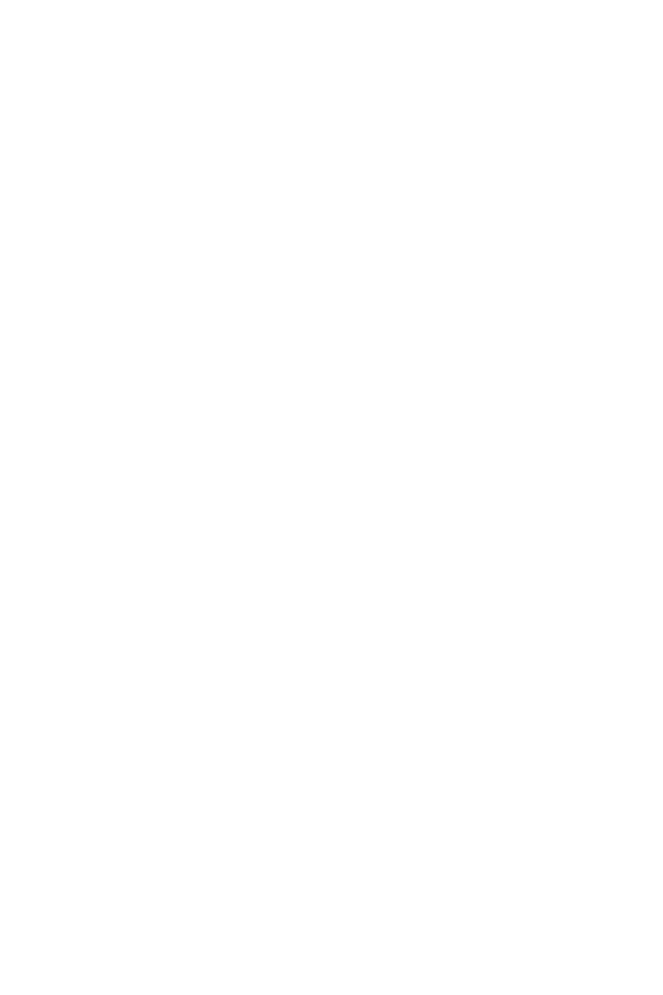
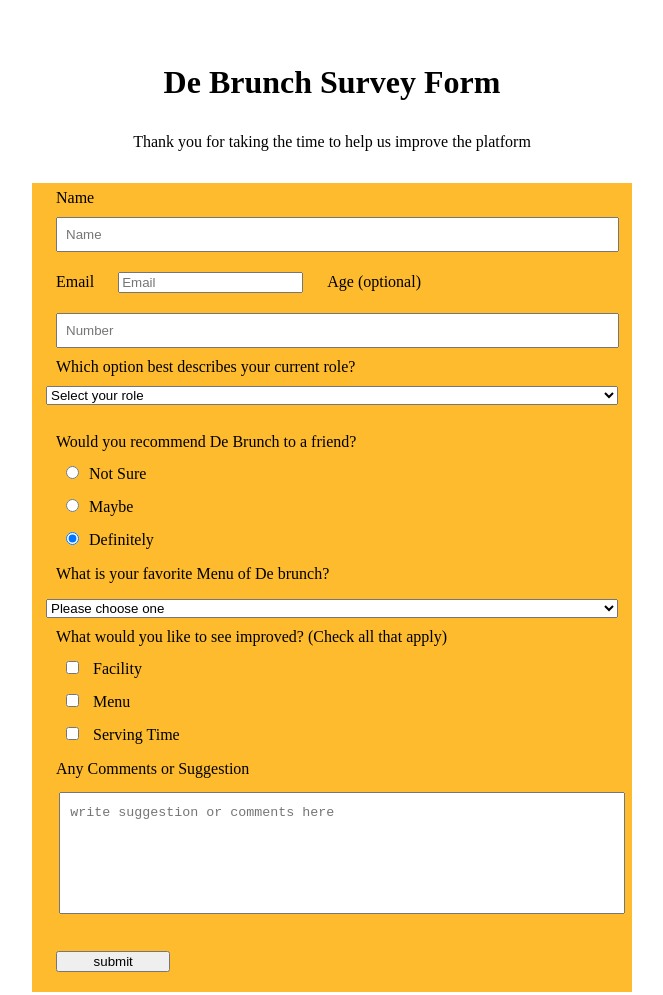
Before and after one commit to satoriya/Survey-Form, a plain HTML site: page index.html in a window 1280 px wide. Shown: the whole page, without its empty margins (308-971 px from the left). Before the commit the page ends 816 px from the top, so only its background shows below. Drawn offline with Linux system fonts and the light colour scheme.

Commit message:
finising the project

```diff
--- a/index.html
+++ b/index.html
@@ -7,6 +7,72 @@
     <title>Document</title>
 </head>
 <body>
+    <h1 id="title">De Brunch Survey Form</h1>
+    <p id="description">Thank you for taking the time to help us improve the platform</p>
+    <form id="survey-form">
+        <fieldset>
+            <label id="name-label" for="name">Name</label>
+            <input type="text" id="name" placeholder="Name" required>
 
+            <label id="email-label" for="email">Email</label>
+            <input type="email" id="email" placeholder="Email" pattern="[a-z0-9]+@[a-z]+\.[a-z]{2,3}" required>
+
+            <label id="number-label" for="number">Age (optional)</label>
+            <input type="number" id="number" min="12" max="120" placeholder="Number" required>
+
+            <label>Which option best describes your current role?
+                <select id="drowdown">
+                    <option value="" disabled selected>Select your role</option>
+                    <option value="student">Student</option>
+                    <option value="full-time-student">Full Time Student</option>
+                    <option value="part-time">Part Time</option>
+                </select>
+            </label>
+        </fieldset>
+        <fieldset>
+            <legend> Would you recommend De Brunch to a friend? </legend>
+                <label class="inline" for="0">
+                    <input name="recommended"
+                     id="0" value="not-sure" type="radio" checked>Not Sure</label>
+                <label class="inline" for="1"><input name="recommended"
+                    id="1" value="maybe" type="radio" checked>Maybe</label>
+                <label class="inline" for="2"><input name="recommended"
+                    id="2" value="definitely" type="radio" checked>Definitely</label>
+
+        </fieldset>
+        <fieldset>
+            <legend>What is your favorite Menu of De brunch?</legend>
+            <select id="dropdown">
+                <option value="" selected disabled>Please choose one</option>
+                <option value="nasi-goreng">Nasi Goreng</option>
+                <option value="ayam-bakar">Ayam Bakar</option>
+                <option value="sate-ayam">Sate Ayam</option>
+                <option value="nasi-pecel">Nasi Pecel</option>
+                <option value="ikan-bakar">Ikan Bakar</option>
+            </select>
+        </fieldset>
+        <fieldset>
+            <legend>What would you like to see improved? (Check all that apply)</legend>
+            <div>
+                <label class="inline" for="facility">
+                    <input type="checkbox" value="facility" id="facility" name="facility">
+                    Facility
+                 </label>
+                 <label class="inline" for="menu">
+                    <input value="menu" type="checkbox" id="menu" name="menu">
+                    Menu
+                 </label>
+                 <label class="inline" for="serving">
+                    <input value="serving" type="checkbox" id="serving" name="serving">
+                    Serving Time
+                 </label>
+            </div>
+            <div>
+                <label class="inline">Any Comments or Suggestion</label>
+                <textarea id="suggestion" name="suggestion" rows="5" cols="33" placeholder="write suggestion or comments here" style="resize:none"></textarea>
+            </div>
+            <input type="submit" id="submit" value="submit">
+        </fieldset>
+    </form>
 </body>
 </html>
--- a/styles.css
+++ b/styles.css
@@ -1,43 +1,68 @@
+h1, p {
+    text-align: center;
+    margin-top: 2em;
+}
+
 
 label {
-    margin: 1em auto;
-    display: block;
-}
-
-h1, p {
-    margin-bottom: 1em;
-    margin-top: 2em;
-    text-align: center;
-}
-
-body {
-    width: 100%;
-    height: 100vh;
+    margin: 0 10px;
 }
 
 form {
-    width: 50vw;
-    margin: 2em auto;
+    max-width: 600px;
+    min-width: 300px;
+    margin: 2rem auto;
+    background-color: rgb(253, 187, 45);
 }
 
-input[type="number"] {
+input {
+    margin: 10px 10px;
+}
+
+input[type="text"], [type="number"] {
+    display: block;
+    max-width: 600px;
+    min-width: 300px;
+    padding: 0.5rem;
+    width: 95%;
+}
+
+input[type="submit"] {
     width: 20%;
 }
 
-input[type="text"] {
-    padding: 10px ;
-    width: 90%;
-}
 
-input[type="radio"] {
-    display: inline;
-    vertical-align: middle;
+.inline {
+    display: inline-block;
+    max-width: 600px;
+    min-width: 300px;
+    padding: 0px;
 }
 
 select {
     display: block;
     width: 100%;
-    height: 10px;
-    margin: 10px 0 0 0;
-    line-height: 50px;
+    max-width: 600px;
+    min-width: 300px;
+    margin-top: 10px;
 }
+
+div {
+    margin-bottom: 10px;
+}
+
+fieldset {
+    border: 0;
+}
+
+legend {
+    padding-left: 10px;
+}
+
+textarea {
+    margin: 1em 1em;
+    padding: 10px;
+    width: 95%;
+    line-height: 1.5;
+    box-shadow: 0mm;
+}
```
Also changed, not shown: 1 other file.
